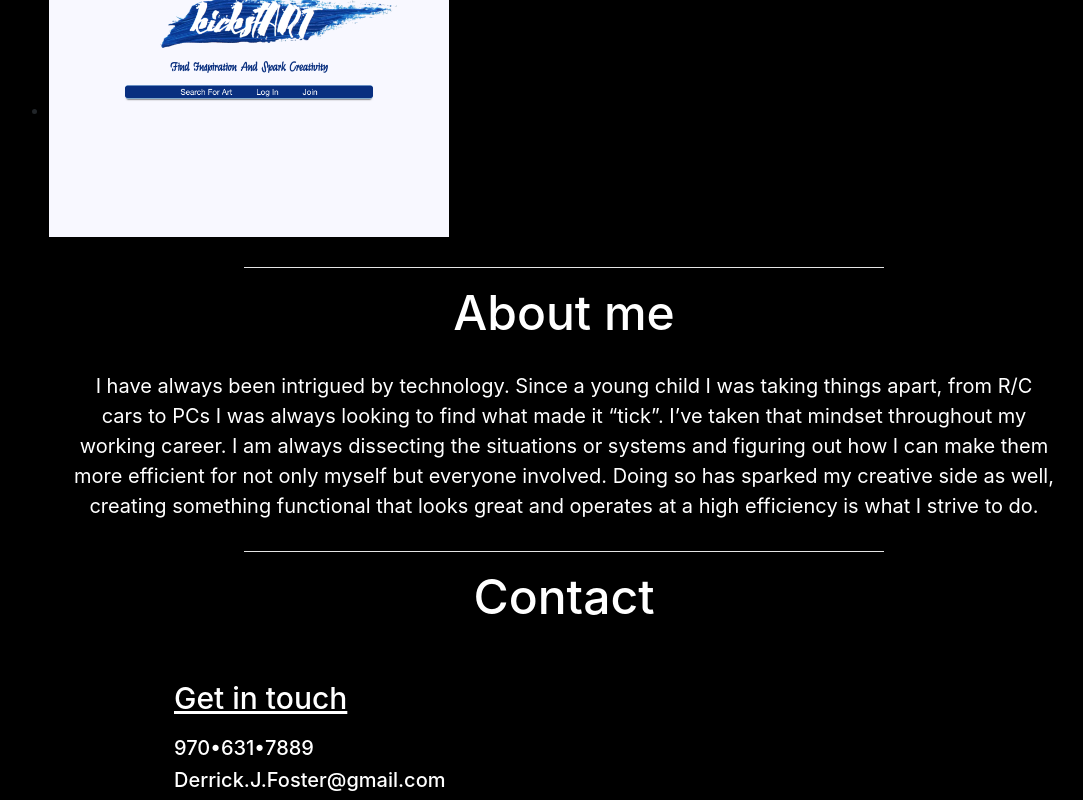
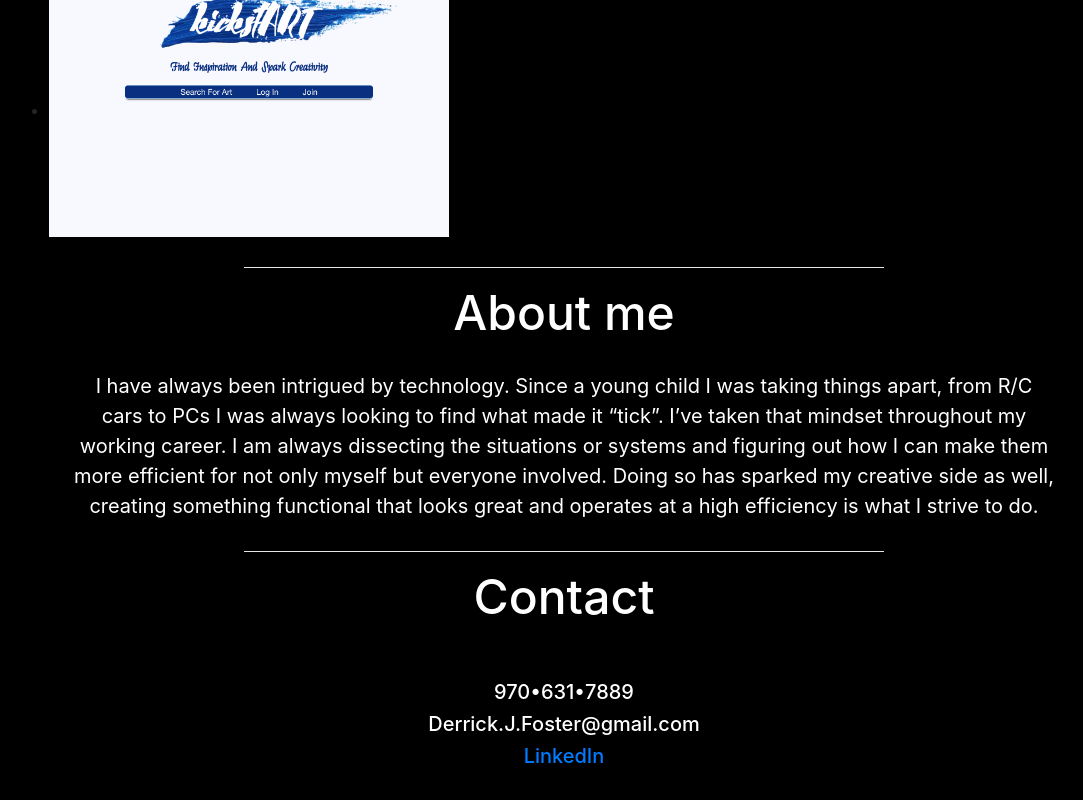
Before and after one commit to DerrickJFoster/Portfolio, a React (Create React App) app in the folder portfolio_site/: page / in a window 1280 px wide. Shown: the part 1062-1862 px from the top of the page, without its empty margins (76-1159 px from the left). After the commit the page ends 1838 px from the top, so only its background shows below. Built offline with nearby package versions, Linux system fonts and the light colour scheme.

Commit message:
added contact section

```diff
--- a/portfolio_site/src/App.css
+++ b/portfolio_site/src/App.css
@@ -96,6 +96,7 @@ hr {
 .contact {
   margin-left: 250px;
   margin-right: 250px;
+  text-align: center;
 }
 .contact h1 {
   /* text-decoration: underline; */
--- a/portfolio_site/src/components/contact.js
+++ b/portfolio_site/src/components/contact.js
@@ -6,9 +6,10 @@ class Contact extends Component {
       <div className='contact'>
       <h1>Contact</h1>
       <br/>
-      <h3>Get in touch</h3>
+      {/* <h3>Get in touch</h3> */}
         <h6>970•631•7889</h6>
         <h6>Derrick.J.Foster@gmail.com</h6>
+        <h6><a href='https://www.linkedin.com/in/derrickjonfoster/'>LinkedIn</a></h6>
       </div>
     )
   }
```
